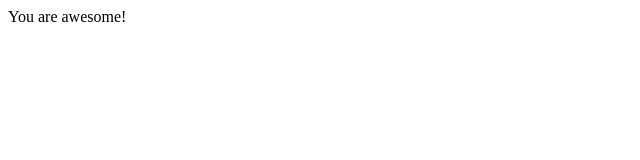
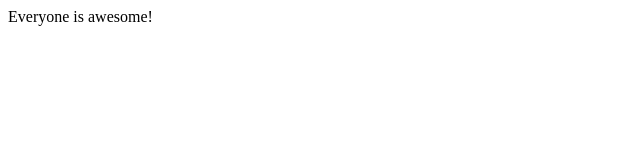
Before and after one commit to jgoux/preview-environments-per-pull-request-using-aws-cdk-and-github-actions, a website: page website/index.html in a window 1280 px wide. Shown: the full height of the page, 0-640 px from the left. Drawn offline with Linux system fonts and the light colour scheme.

Commit message:
change tesxt

```diff
--- a/website/index.html
+++ b/website/index.html
@@ -6,7 +6,7 @@
 </head>
 
 <body>
-  You are awesome!
+  Everyone is awesome!
 </body>
 
 </html>
```
